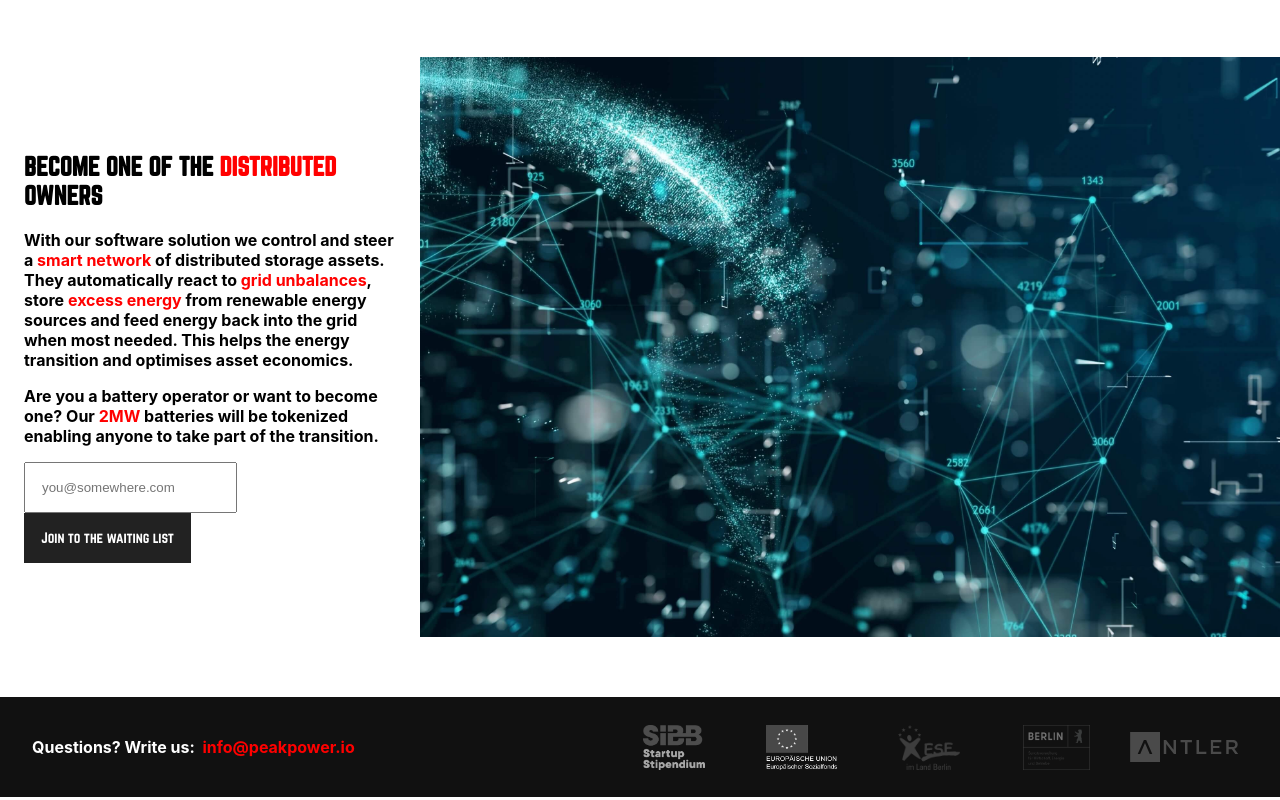
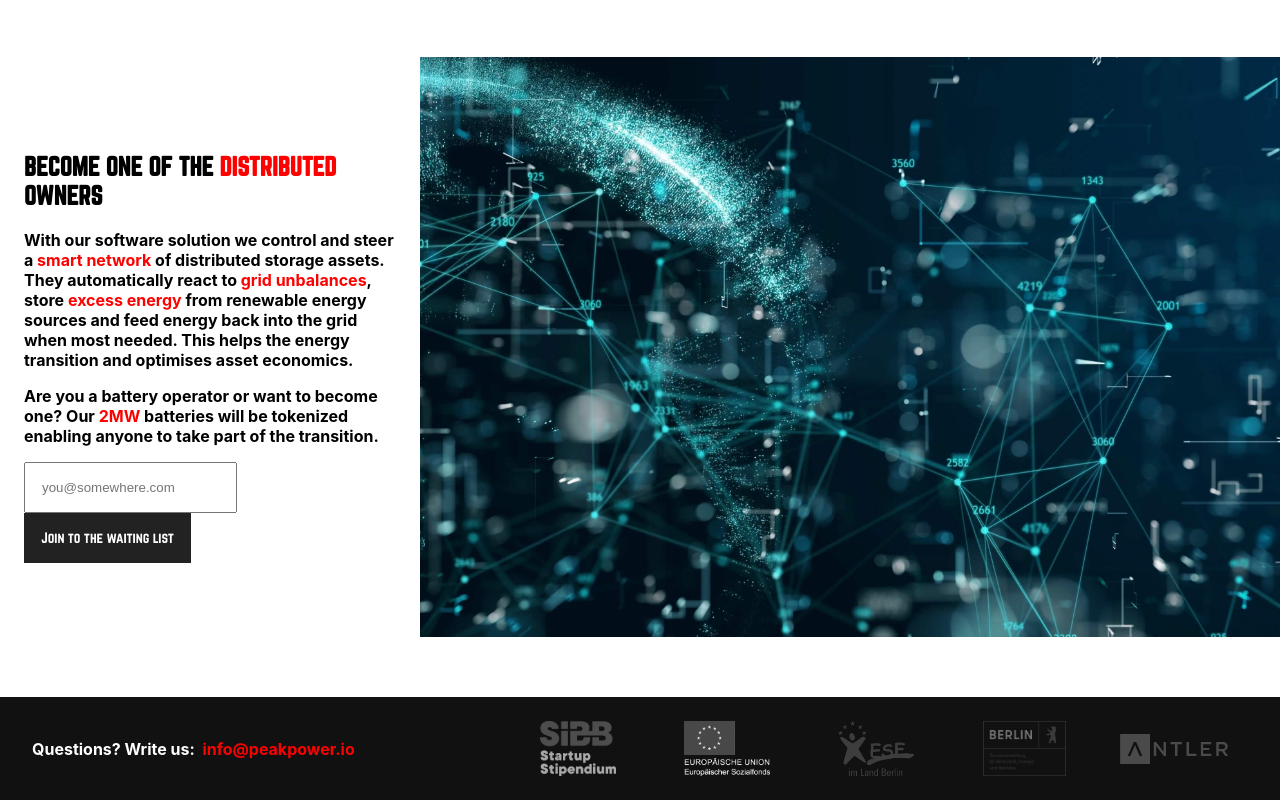
Before and after one commit to Peak-Power/peakpower-fe, a Next.js app: page / in a window 1280 px wide. Shown: the part 2405-3205 px from the top of the page. Built offline with nearby package versions, Linux system fonts and the light colour scheme; a web font is replaced by a local one.

Commit message:
style fix

```diff
--- a/pages/index.js
+++ b/pages/index.js
@@ -178,7 +178,6 @@ export default function Home() {
           </div>
           <div className={`${styles.backers} ${styles.footer}`}>
             <div className={styles.col}></div>
-            <div className={styles.col}></div>
             <div className={styles.col}>
             <Image
                     src={sibb}
--- a/styles/Home.module.css
+++ b/styles/Home.module.css
@@ -61,15 +61,24 @@
   justify-content: center;
   align-items: center;
 }
+.col {
+  min-width: 70px;
+  width: 70%;
+  position: relative;
+}
 .product .col {
+  height: 100%;
   min-height: 235px;
   min-width: 300px;
 }
-.col {
-  width: 70%;
-  position: relative;
-  height: 100%;
+.backers .col {
+  height: 55px;
+  margin: 0.5rem;
 }
+.backers .smimg {
+  height: 30px;
+}
+
 .product .text {
   max-width: 420px;
   min-width: 30%;
@@ -87,12 +96,6 @@
   align-items: center;
 }
 
-.backers {
-  height: 45px;
-}
-.backers .smimg {
-  height: 30px;
-}
 
 .description {
   line-height: 1.2;
@@ -100,7 +103,7 @@
 }
 
 @media (max-width: 600px) {
-  .product {
+  .product, .footer {
     width: 100%;
     flex-direction: column;
   }
```
